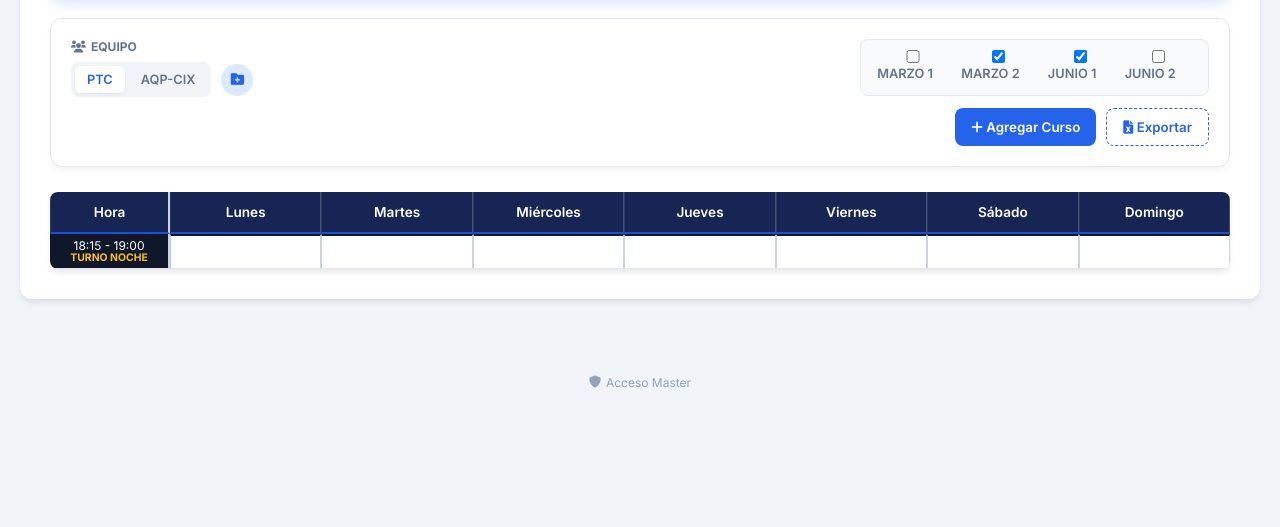
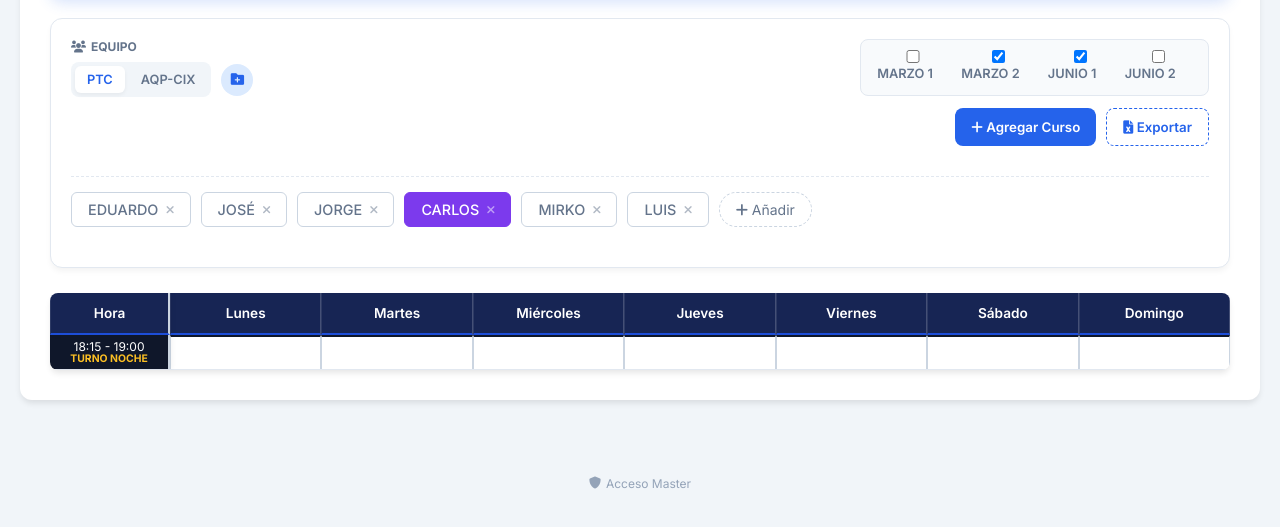
Before and after one commit to EduardoAEGES/repositorio_cot, a website: page horario.html in a window 1280 px wide. Shown: the part 141-668 px from the top of the page. Drawn offline with nearby package versions, Linux system fonts and the light colour scheme; no server answers.

Commit message:
Actualizacion de horario v4

```diff
--- a/horario.html
+++ b/horario.html
@@ -56,10 +56,6 @@
                                 <i class="fas fa-search"></i> BUSCAR HORARIO
                             </button>
                         </div>
-
-                        <!-- Contenedor de docentes del grupo activo (botones y botón de Añadir) -->
-                        <nav class="user-selector" id="userSelector" style="display: none;">
-                        </nav>
                     </div>
                 </div>
 
@@ -96,6 +92,11 @@
                     </div>
                 </div>
 
+                <!-- Contenedor de docentes del grupo activo (botones y botón de Añadir) -->
+                <div style="width: 100%;">
+                    <nav class="user-selector" id="userSelector" style="display: none; width: 100%; border-top: 1px dashed #e2e8f0; padding-top: 15px; margin-top: 10px;">
+                    </nav>
+                </div>
             </div>
         </header>
 
```
